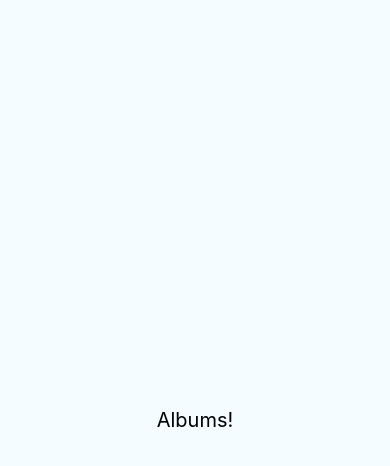
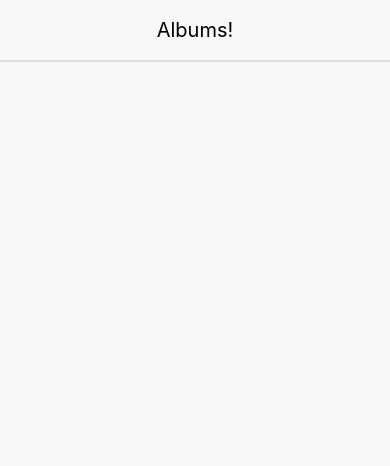
Before and after one commit to Yerzhan/rnAlbums, a React Native app: screen / in a window 390 px wide. Shown: the top 466 px of the page. Built offline with nearby package versions, Linux system fonts and the light colour scheme.

Commit message:
finished header

```diff
--- a/App.js
+++ b/App.js
@@ -7,7 +7,7 @@
  */
 
 import React, {Component} from 'react';
-import {Platform, StyleSheet, Text, View} from 'react-native';
+import {Platform, StyleSheet, Text, SafeAreaView} from 'react-native';
 import Header from './src/components/Header';
 
 const instructions = Platform.select({
@@ -21,11 +21,11 @@ type Props = {};
 export default class App extends Component<Props> {
   render() {
     return (
-      <View style={styles.container}>
-        <Header />
+      <SafeAreaView style={{flex: 1, backgroundColor: '#F8F8F8'}}>
+        <Header headerText={'Albums!'}/>
 
         <Text style={styles.instructions}>{instructions}</Text>
-      </View>
+      </SafeAreaView>
     );
   }
 }
--- a/src/components/Header.js
+++ b/src/components/Header.js
@@ -1,12 +1,27 @@
 import React from 'react';
-import { Text } from 'react-native';
+import { Text, View } from 'react-native';
 
-const Header = () => {
-  const { textStyle } = styles;
-  return <Text style={textStyle}>Albums!</Text>
+const Header = (props) => {
+  const { textStyle, viewStyle } = styles;
+  return (
+    <View style={viewStyle}>
+      <Text style={textStyle}>{props.headerText}</Text>
+    </View>
+  );
 };
 
 const styles = {
+  viewStyle: {
+    backgroundColor: '#F8F8F8',
+    justifyContent: 'center',
+    alignItems: 'center',
+    height: 60,
+    shadowColor: '#000',
+    shadowOffset: { width: 0, height: 2 },
+    shadowOpacity: 0.1,
+    elevation: 2,
+    position: 'relative'
+  },
   textStyle: {
     fontSize: 20
   }
```
